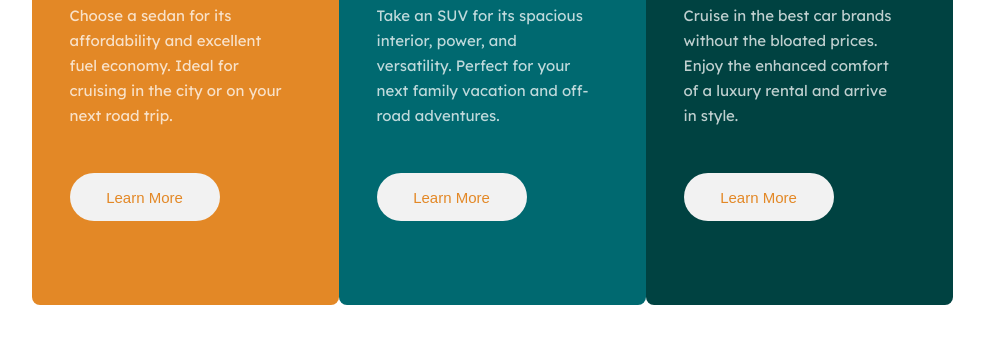
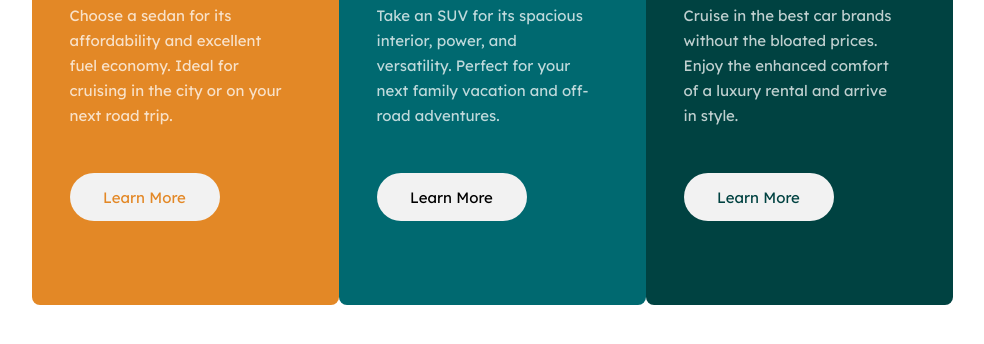
Before and after one commit to SwankypantsSarah/challenge-three-column, a plain HTML site: page 3-column-preview-card-component-main/index.html in a window 1280 px wide. Shown: the part 350-694 px from the top of the page, without its empty margins (172-1156 px from the left). Drawn offline with Linux system fonts and the light colour scheme.

Commit message:
updated style
updated button size and fw

```diff
--- a/3-column-preview-card-component-main/style.css
+++ b/3-column-preview-card-component-main/style.css
@@ -53,8 +53,8 @@ p {
 }
 
 button {
+  font-family: var(--ff-body);
   border-radius: 75px;
-  color: var(--clr-bright);
   border: none;
   background-color: var(--clr-txt-normal);
   text-align: center;
@@ -73,6 +73,15 @@ button:active {
   border-color: var(--clr-txt-normal);
   background-color: transparent;
   color: var(--clr-txt-normal);
+}
+.luxury-button {
+  color: var(--clr-very-dark);
+}
+.SUV-button {
+  color: var(--clr-dark);
+}
+.sedan-button {
+  color: var(--clr-bright);
 }
 
 img {
```
